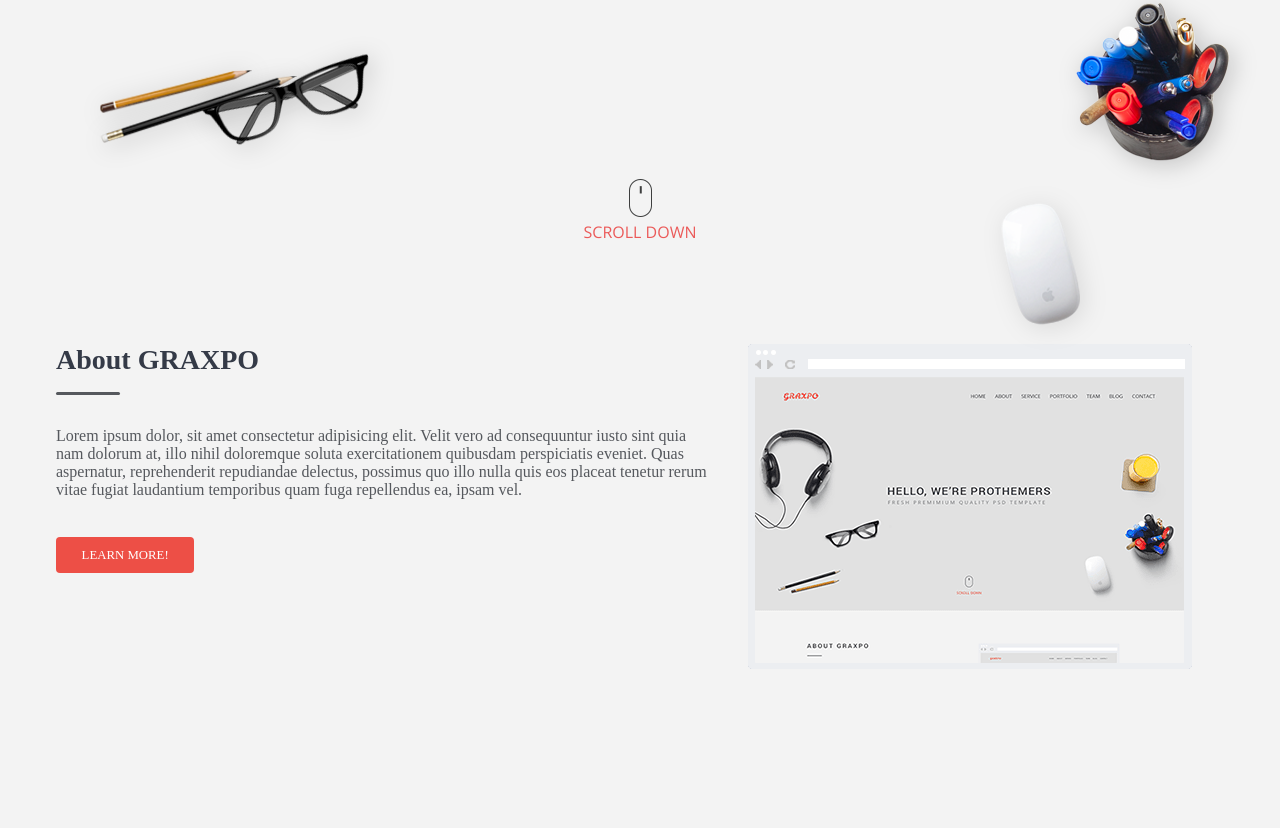
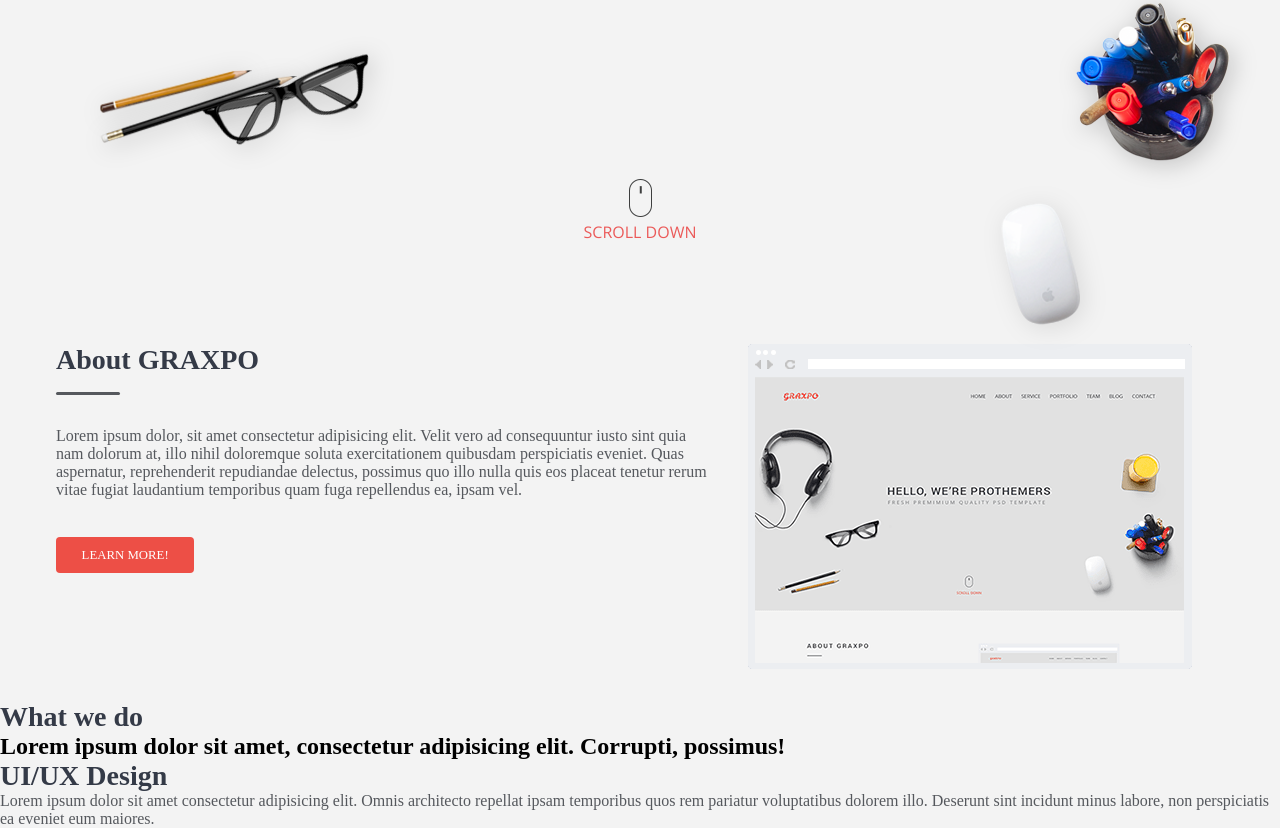
Before and after one commit to igor-mircic/graxpo, a website built with webpack: page src/index.html in a window 1280 px wide. Shown: the part 547-1375 px from the top of the page. Before the commit the page ends 1248 px from the top, so only its background shows below. Built offline with nearby package versions, Linux system fonts and the light colour scheme; a small style sheet from the web is missing.

Commit message:
feat(service): add html

```diff
--- a/src/index.html
+++ b/src/index.html
@@ -15,13 +15,13 @@
         </button>
         <ul class="nav__list">
           <li class="nav__item">
-            <a href="#home" class="nav__link">Home</a>
+            <a href="#top" class="nav__link">Home</a>
           </li>
           <li class="nav__item">
             <a href="#about" class="nav__link">About</a>
           </li>
           <li class="nav__item">
-            <a href="#services" class="nav__link">Services</a>
+            <a href="#service" class="nav__link">Service</a>
           </li>
           <li class="nav__item">
             <a href="#portfolio" class="nav__link">Portfolio</a>
@@ -67,7 +67,7 @@
       <!-- about -->
       <section id="about" class="about">
         <div class="about__container">
-          <div class="about__text">
+          <header class="about__header">
             <h1>About GRAXPO</h1>
             <p>
               Lorem ipsum dolor, sit amet consectetur adipisicing elit. Velit
@@ -78,11 +78,33 @@
               temporibus quam fuga repellendus ea, ipsam vel.
             </p>
             <a class="about__link">Learn more!</a>
-          </div>
+          </header>
           <img class="about__img" src="./images/about.png" />
         </div>
       </section>
       <!-- servic -->
+      <section id="service" class="service">
+        <div class="service__container">
+          <header class="service__header">
+            <h1 class="service__title">What we do</h1>
+            <h2 class="service__subtitle">
+              Lorem ipsum dolor sit amet, consectetur adipisicing elit.
+              Corrupti, possimus!
+            </h2>
+          </header>
+          <div class="card">
+            <div class="card__img"></div>
+            <h1 class="card__title">UI/UX Design</h1>
+            <p class="card__text">
+              Lorem ipsum dolor sit amet consectetur adipisicing elit. Omnis
+              architecto repellat ipsam temporibus quos rem pariatur
+              voluptatibus dolorem illo. Deserunt sint incidunt minus labore,
+              non perspiciatis ea eveniet eum maiores.
+            </p>
+          </div>
+        </div>
+      </section>
+
       <!-- portfolio -->
       <!-- team -->
       <!-- contact -->
--- a/src/sections/about.scss
+++ b/src/sections/about.scss
@@ -10,7 +10,7 @@
   &__container {
     @extend .container;
   }
-  &__text {
+  &__header {
     display: flex;
     flex-direction: column;
     & h1::after {
--- a/src/style.scss
+++ b/src/style.scss
@@ -1,7 +1,7 @@
 @use './utils/reset.scss';
-@use './utils/buttons.scss';
 
 @use './blocks/nav.scss';
 @use './sections/header.scss';
 @use './sections/hero.scss';
 @use './sections/about.scss';
+@use './sections/service.scss';
```
Also changed, not shown: src/sections/service.scss (added).
